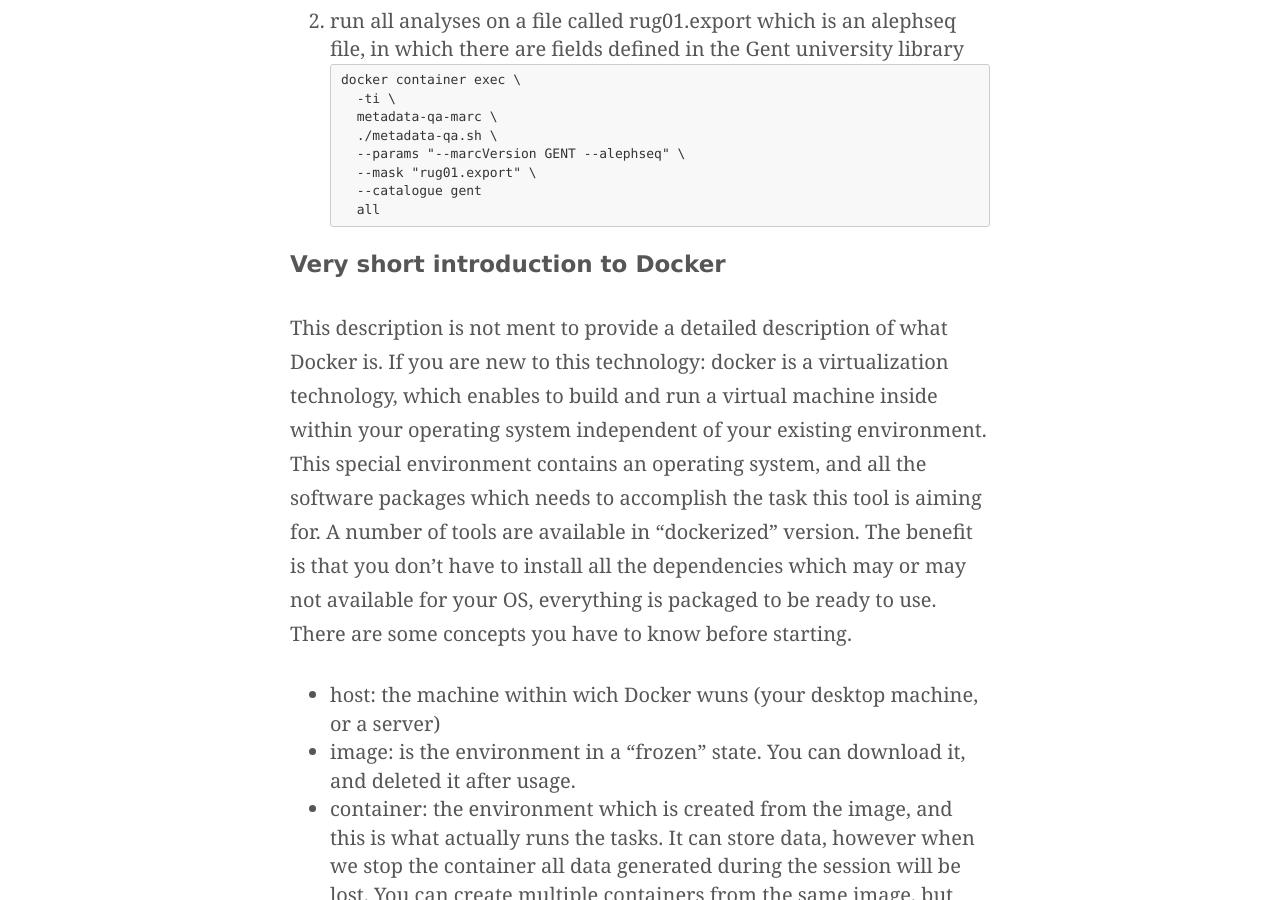
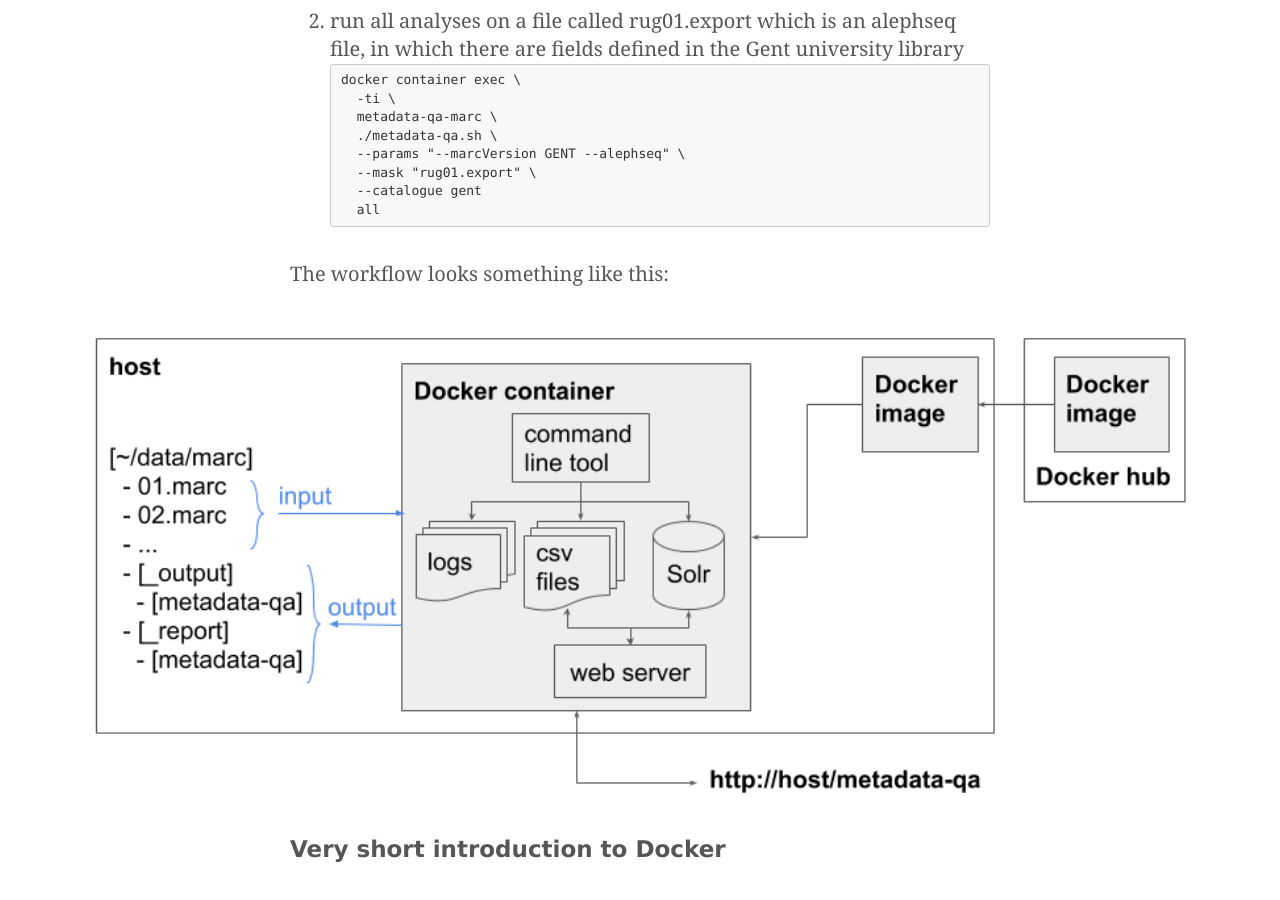
Before and after one commit to pkiraly/pkiraly.github.io, a Jekyll site: the page built from _posts/2020-05-31-running-with-docker.md, in a window 1280 px wide and 900 px high, scrolled down 851 px. Built offline with Jekyll 4.4.1, drawn with Linux system fonts in a browser that asks for light colours; nearby versions of some CDN libraries; some web fonts are replaced; comment, search, counter and statistics services are not loaded.

Commit message:
Add an image.

````diff
--- a/_posts/2020-05-31-running-with-docker.md
+++ b/_posts/2020-05-31-running-with-docker.md
@@ -32,6 +32,12 @@ docker container exec \
   --catalogue gent
   all
 ```
+
+The workflow looks something like this:
+
+<img src="{{ site.url }}/img/qa-catalogue-on-docker.png" class="big" title="Docker workflow" alt="Docker workflow" />
+
+
 <!-- more -->
 
 ## Very short introduction to Docker
````
Also changed, not shown: img/qa-catalogue-on-docker.png (added).
